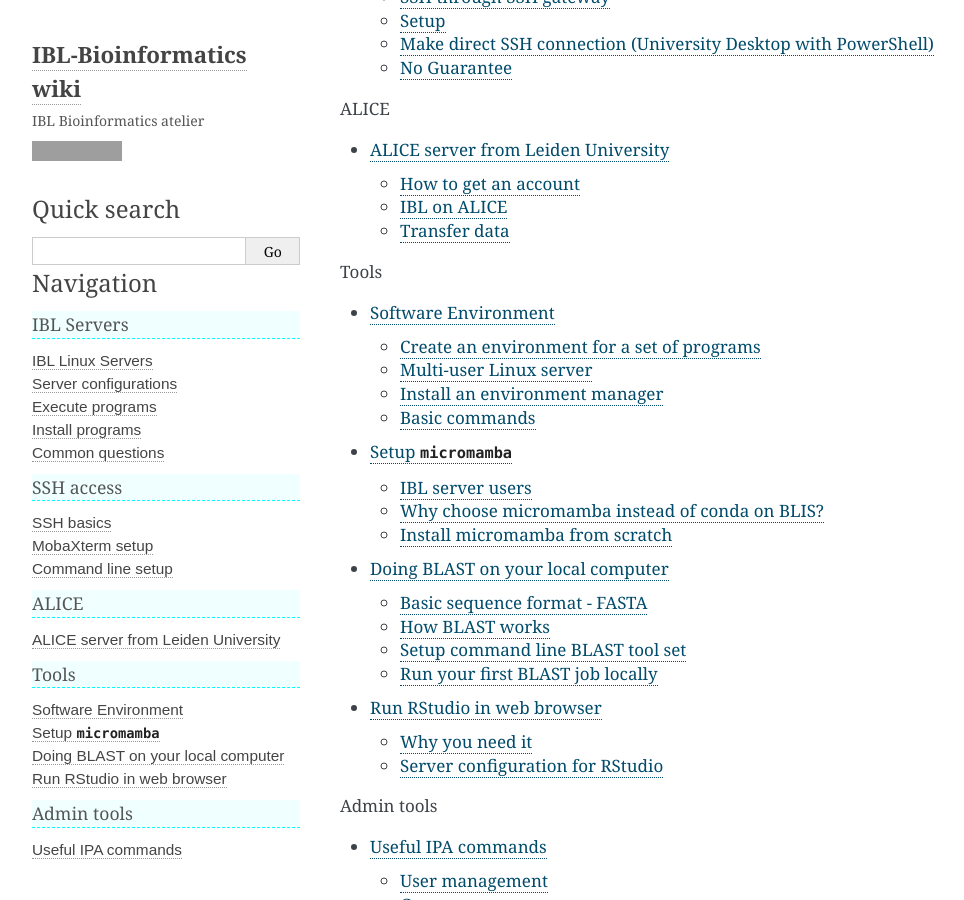
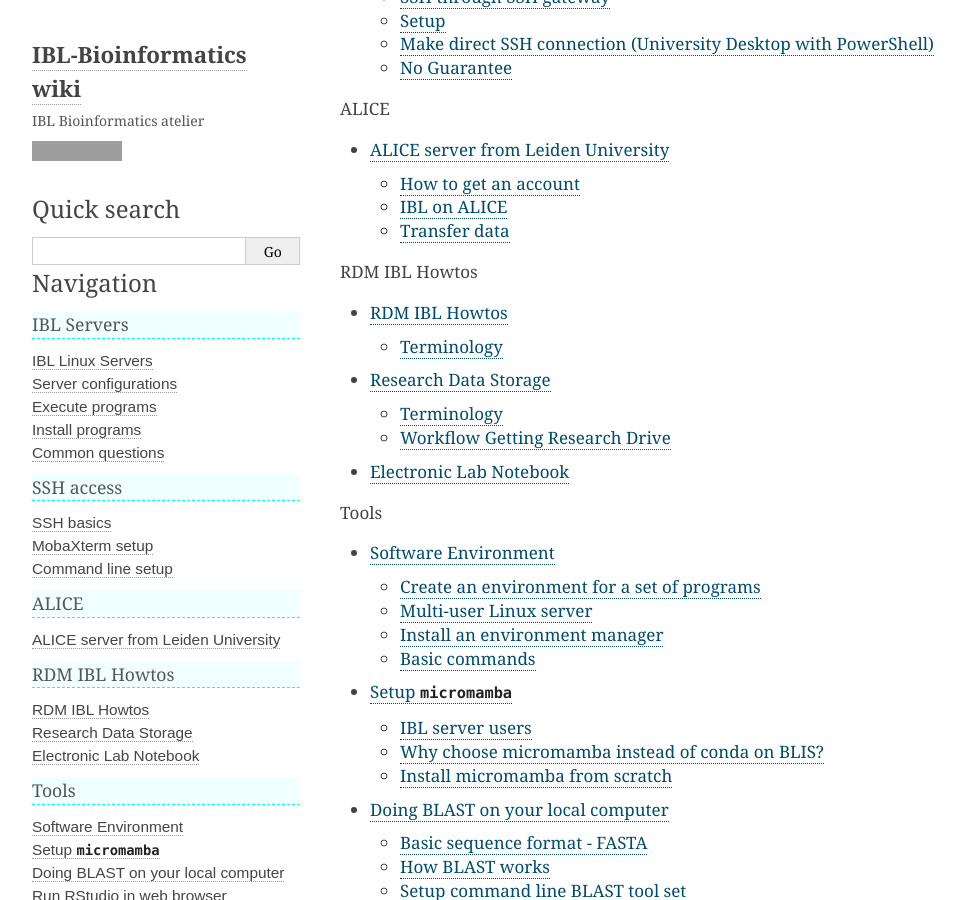
Before and after one commit to IBL-bioinfo/IBL-bioinformatics-wiki, a Sphinx documentation site: the page built from docs/source/index.md, in a window 1280 px wide and 900 px high, scrolled down 1669 px. Shown: the whole window, without its empty margins (58-1022 px from the left). Built offline with Sphinx 7.4.7, drawn with Linux system fonts in a browser that asks for light colours; some of the changed lines change nothing that is shown; grey boxes are pictures that could not be loaded.

Commit message:
Steps specified

````diff
--- a/docs/source/index.md
+++ b/docs/source/index.md
@@ -34,6 +34,16 @@
 maxdepth: 2
 ---
 alice/alice_ibl.md
+```
+
+```{toctree}
+---
+caption: RDM IBL Howtos
+maxdepth: 2
+---
+rdm_howtos/Intro.md
+rdm_howtos/ResearchDrive.md
+rdm_howtos/ELN.md
 ```
 
 ```{toctree}
--- /dev/null
+++ b/docs/source/rdm_howtos/ELN.md
@@ -0,0 +1,9 @@
+# Electronic Lab Notebook
+
+*By*
+
+```{contents}
+---
+depth: 3
+---
+```
--- /dev/null
+++ b/docs/source/rdm_howtos/Intro.md
@@ -0,0 +1,25 @@
+# RDM IBL Howtos
+
+*By C.Du [@snail123815](https://github.com/snail123815) & J.Willemse [@Karivtan](https://github.com/Karivtan)*
+
+```{contents}
+---
+depth: 3
+---
+```
+
+RDM - Research data management, is an essential skill. Here we collect some protocols that you can directly follow to setup the most basic architectur. Including seting up **[Research Drive](./ResearchDrive.md)**, **[ELN](./ELN.md)** (electronic lab notebook), and (in the future) data archive.
+
+We hope to achieve FAIR principles for research data produced in IBL:
+- Findable — easy to locate
+- Accessible — you can get the data under clear rules
+- Interoperable — uses common formats so tools can work with it
+- Reusable — well described so others can use it again
+
+## Terminology
+
+- NextCloud: A service which ResearchDrive is based on. It is used to manage your ResearchDrive files. It include a web interface and a local application.
+- Cloud/Local storage: Cloud is files on a server you reach over the internet; local is files stored on your local computer.
+- Virtual files: File placeholders that look real but download the data only when you open them, saving space. In Windows, virtual files often have a "Status" indicator, such as a cloud icon (online-only), a green check (locally available), or a solid green circle (always keep on this device).
+- Hot storage: Fast, always-ready storage used for files you need right now.
+- Cold storage: Cheaper, slower storage for files you rarely use but want to keep.
--- /dev/null
+++ b/docs/source/rdm_howtos/ResearchDrive.md
@@ -0,0 +1,77 @@
+# Research Data Storage
+
+*By C.Du [@snail123815](https://github.com/snail123815) & Joost Willemse[@Karivtan](https://github.com/Karivtan)*
+
+[Research Drive](https://servicedesk.surf.nl/wiki/spaces/WIKI/pages/117178843/Research+Drive) is a cloud-based platform that enables researchers to securely store, share, and collaborate on data, and serves as an essential RDM tool for complying with the IBL RDM policy.
+
+```{contents}
+---
+depth: 3
+---
+```
+
+## Terminology
+
+
+- Nextcloud <span style="background-color:#3568b4;padding:0.2rem;border-radius:3px;display:inline-flex;align-items:center;justify-content:center;width:32px"> <img src="https://nextcloud.com/c/uploads/2023/02/logo_nextcloud_white.svg" alt="NextCloud"></span>: A service on which Research Drive is based. It is used to manage your Research Drive files and includes a web interface and a local application.
+- Cloud/Local storage: Cloud is files on a server you reach over the internet; local is files stored on your local computer.
+- Virtual files: File placeholders that look real but download the data only when you open them, saving space. In Windows, virtual files often have a "Status" indicator, such as a cloud icon (online-only), a green check (locally available), or a solid green circle (always keep on this device).
+- Hot storage: Fast, always-ready storage used for files you need right now.
+- Cold storage: Cheaper, slower storage for files you rarely use but want to keep.
+- ELN: Electronic lab notebook, or electronic lab journal
+- RSpace: also Research Space, <span style="background-color:#2558A4;padding:0.2rem;border-radius:3px;display:inline-flex;align-items:center;justify-content:center;width:58px"> <img src="https://cdn.prod.website-files.com/5ffc384cb3a51a7b1c2d57ad/6239f62a33bc35909f6f9a87_rspace_logo_white.svg" alt="RSpace"></span>, a web application of our actual implementation of ELN.
+
+## Workflow Getting Research Drive
+
+Instruction made for research group in IBL
+
+### Homework for PIs
+
+Fill out DMP for:
+1. All projects that generate research data
+2. For collaborative project, you can use the collective DMP
+3. An umbrela DMP for your group, consider all small topics that may not fit any project yet.
+
+Contact ibl.rdm@biology.leidenuniv.nl to get them approved.
+
+### Preparation and Application
+
+- Request Research Drive per project/DMP
+- Request ELN group account if it does not exist
+- All employees request ELN account (PI/PhD/PostDoc/Labmanager)
+- Supervisors (PI/PhD/PostDoc) request ELN account per (master/bachelor) student
+- Users request Nextcloud software installation
+
+### Setting Up and Invitation
+
+After researchdrive and ELN have been activated
+
+#### Research Drive
+
+- PI logs into [Research Drive](https://universiteitleiden.data.surf.nl)
+- Go to dashboard (top left icon row, most right icon of this row)
+- User accounts and invite all users, both staff and students.
+- Invite users using their official email address, for example the @biology mail for employees
+- Go to the files and go into your project folder by clicking it
+- Create a folder for each student/employee in this project
+- Once the account is activated click the shared button next to the student/employee folder
+- Use the internal shares to add the correct users, set it to allow editing
+- Users can now access data within the subfolder of the project.
+- Never add any data to the root folder since this will not be synced
+- Install NextCloud application from the company portal
+- Click login
+- Enter https://universiteitleiden.data.surf.nl
+- Login into to your browser screen
+- Grant access when asked
+- Close the browser
+- Choose a folder to store the data
+- Use virtual files needs to be checked
+- Press connect, all should be syncing now
+- You can access the data via the file browser
+
+#### ELN
+
+- Go to [Universeit Leiden RSpace](https://leiden.researchspace.com) and login with your ULCN account
+- Go to my RSpace and activate autosharing
+- Please create your notebooks in the shared folder
+- For ELN tutorials look here https://video.leidenuniv.nl/channel/FWN-RSpace%2BELN%2BInventory%2BTraining%2BVideos/283092772
````
